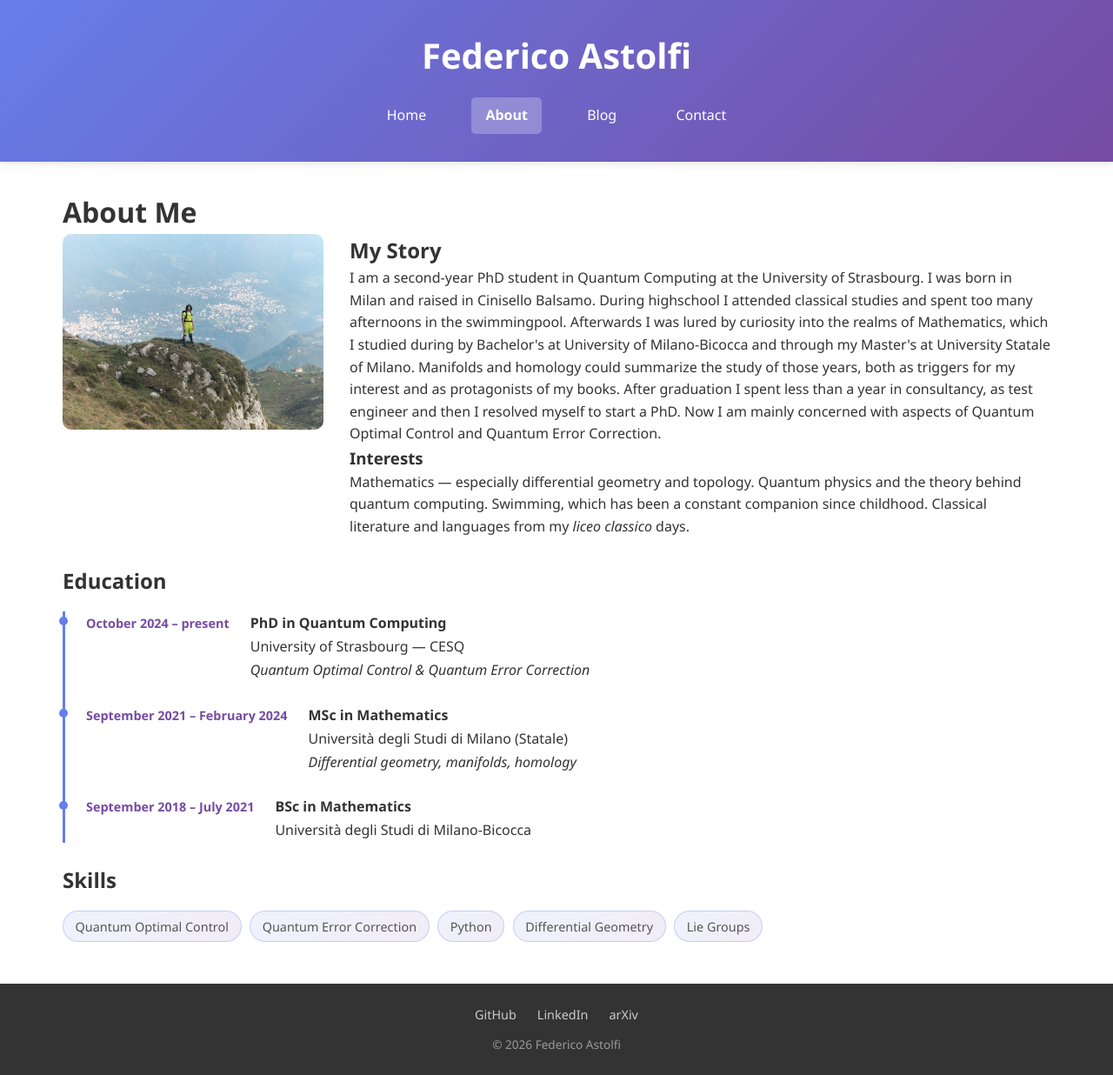
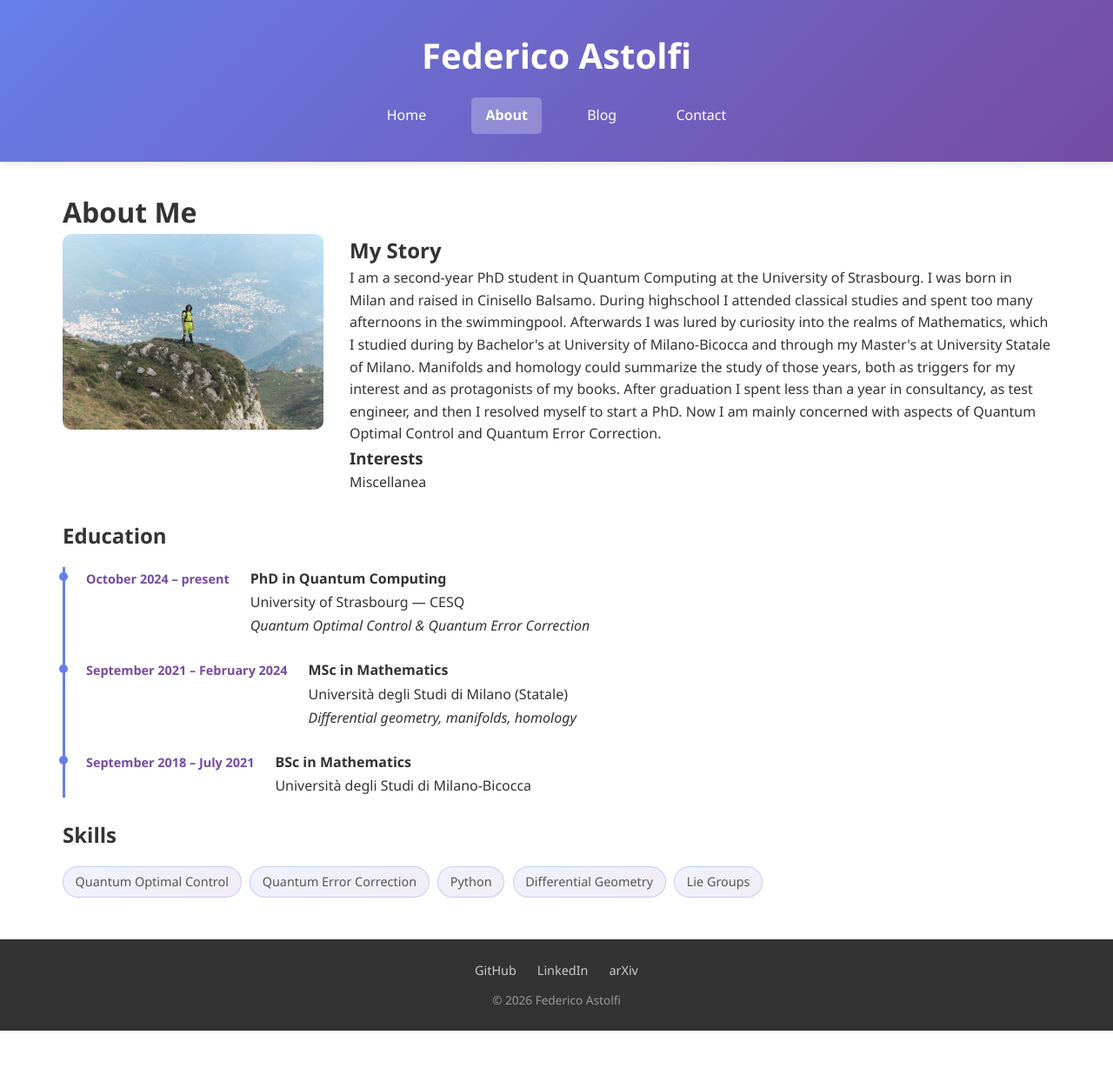
Before and after one commit to FedericoAstolfi/federicoastolfi.github.io, a Jekyll site: the page built from about.md, in a window 1280 px wide. Shown: the whole page at 87% size. Built offline with Jekyll 4.4.1, drawn with Linux system fonts in a browser that asks for light colours; after the commit the page ends 1185 px from its top, so only the background shows below that.

Commit message:
Update Pages “about”

```diff
--- a/about.md
+++ b/about.md
@@ -1,6 +1,6 @@
 ---
+title: About
 layout: default
-title: About
 ---
 
 # About Me
@@ -11,11 +11,11 @@ title: About
   <div style="flex: 1; min-width: 300px;">
     <h2 style="margin-top: 0;">My Story</h2>
     <p>
-    I am a second-year PhD student in Quantum Computing at the University of Strasbourg. I was born in Milan and raised in Cinisello Balsamo. During highschool I attended classical studies and spent too many afternoons in the swimmingpool. Afterwards I was lured by curiosity into the realms of Mathematics, which I studied during by Bachelor's at University of Milano-Bicocca and through my Master's at University Statale of Milano. Manifolds and homology could summarize the study of those years, both as triggers for my interest and as protagonists of my books. After graduation I spent less than a year in consultancy, as test engineer and then I resolved myself to start a PhD. Now I am mainly concerned with aspects of Quantum Optimal Control and Quantum Error Correction.
+    I am a second-year PhD student in Quantum Computing at the University of Strasbourg. I was born in Milan and raised in Cinisello Balsamo. During highschool I attended classical studies and spent too many afternoons in the swimmingpool. Afterwards I was lured by curiosity into the realms of Mathematics, which I studied during by Bachelor's at University of Milano-Bicocca and through my Master's at University Statale of Milano. Manifolds and homology could summarize the study of those years, both as triggers for my interest and as protagonists of my books. After graduation I spent less than a year in consultancy, as test engineer, and then I resolved myself to start a PhD. Now I am mainly concerned with aspects of Quantum Optimal Control and Quantum Error Correction.
     </p>
 
     <h3>Interests</h3>
-    <p>Mathematics — especially differential geometry and topology. Quantum physics and the theory behind quantum computing. Swimming, which has been a constant companion since childhood. Classical literature and languages from my <em>liceo classico</em> days.</p>
+    <p>Miscellanea</p>
   </div>
 </div>
 
```
